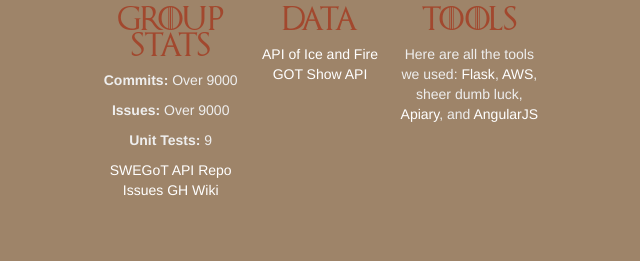
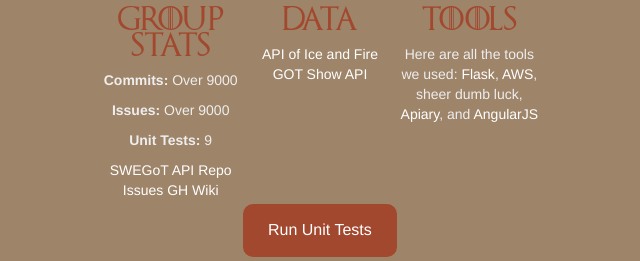
Before and after one commit to ayeryn/cs373-idb, a Flask app: page /about in a window 1280 px wide. Shown: the part 699-960 px from the top of the page, without its empty margins (320-960 px from the left). Before the commit the page ends 895 px from the top, so only its background shows below. Run offline with Flask 2, Linux system fonts and the light colour scheme; some libraries are stand-ins or nearby versions.

Commit message:
Added and styled Run Unit tests button to About. Not functional yet.

```diff
--- a/app/static/css/about.css
+++ b/app/static/css/about.css
@@ -59,6 +59,21 @@ html body {
 	color: #FFFFFF;
 }
 
+.unit-tests button {
+	background-color: #a2482e;
+	border: none;
+	color: white;
+	padding: 15px 25px;
+	text-align: center;
+	text-decoration: none;
+	display: inline-block;
+	font-size: 16px;
+	margin: 4px 2px;
+	cursor: pointer;
+	border-radius: 10px;
+	margin-left: calc(50% - 77px);
+}
+
 /* Things to move to style.css */
 .section-header {
 	font-family: got-font;
--- a/app/templates/about.html
+++ b/app/templates/about.html
@@ -138,6 +138,10 @@
             </div>
         </div>
     </div>
+
+    <div class="unit-tests">
+        <button class="middle">Run Unit Tests</button>
+    </div>
     <script type="text/javascript" src="https://ajax.googleapis.com/ajax/libs/angularjs/1.6.3/angular.min.js"></script>
 </body>
 
```
